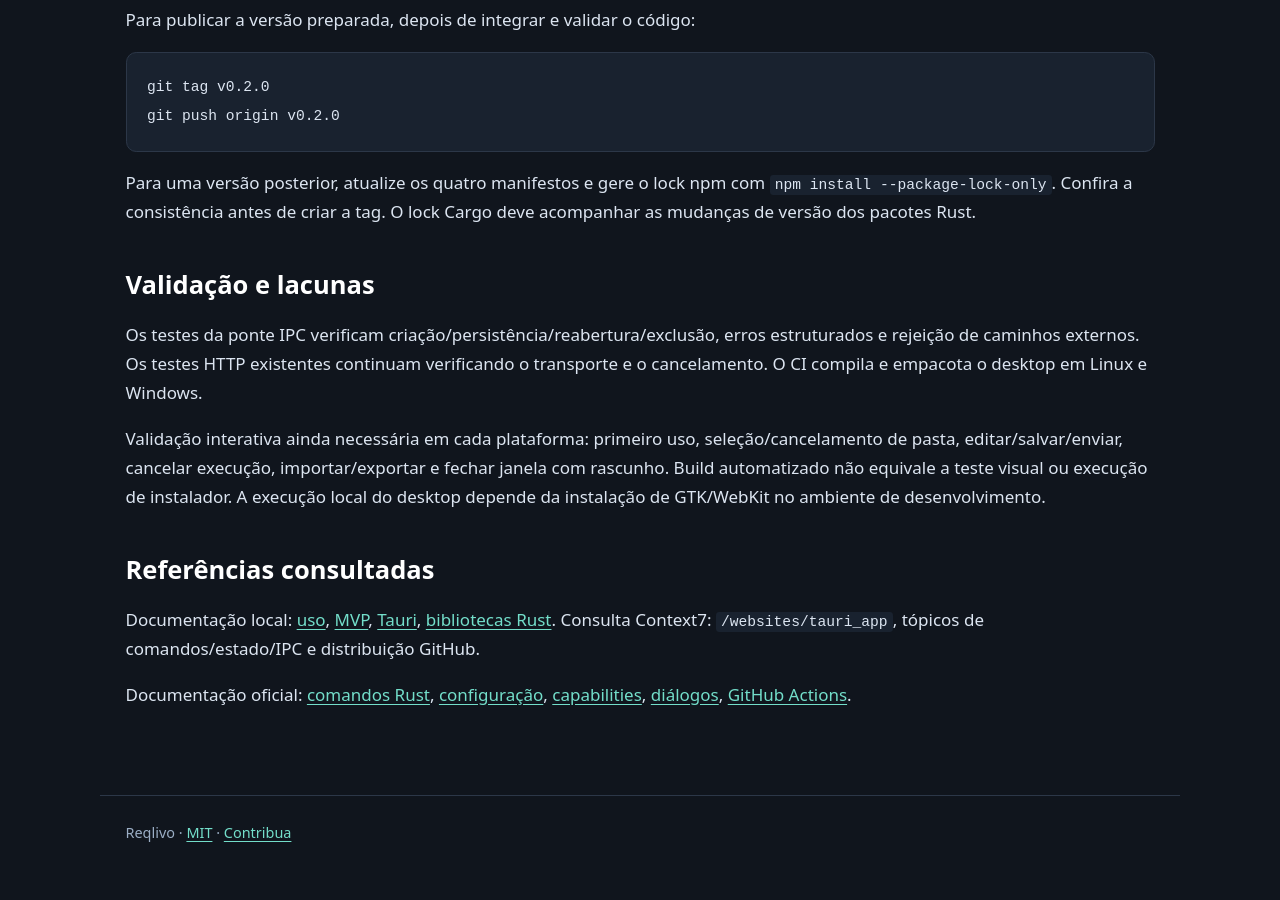
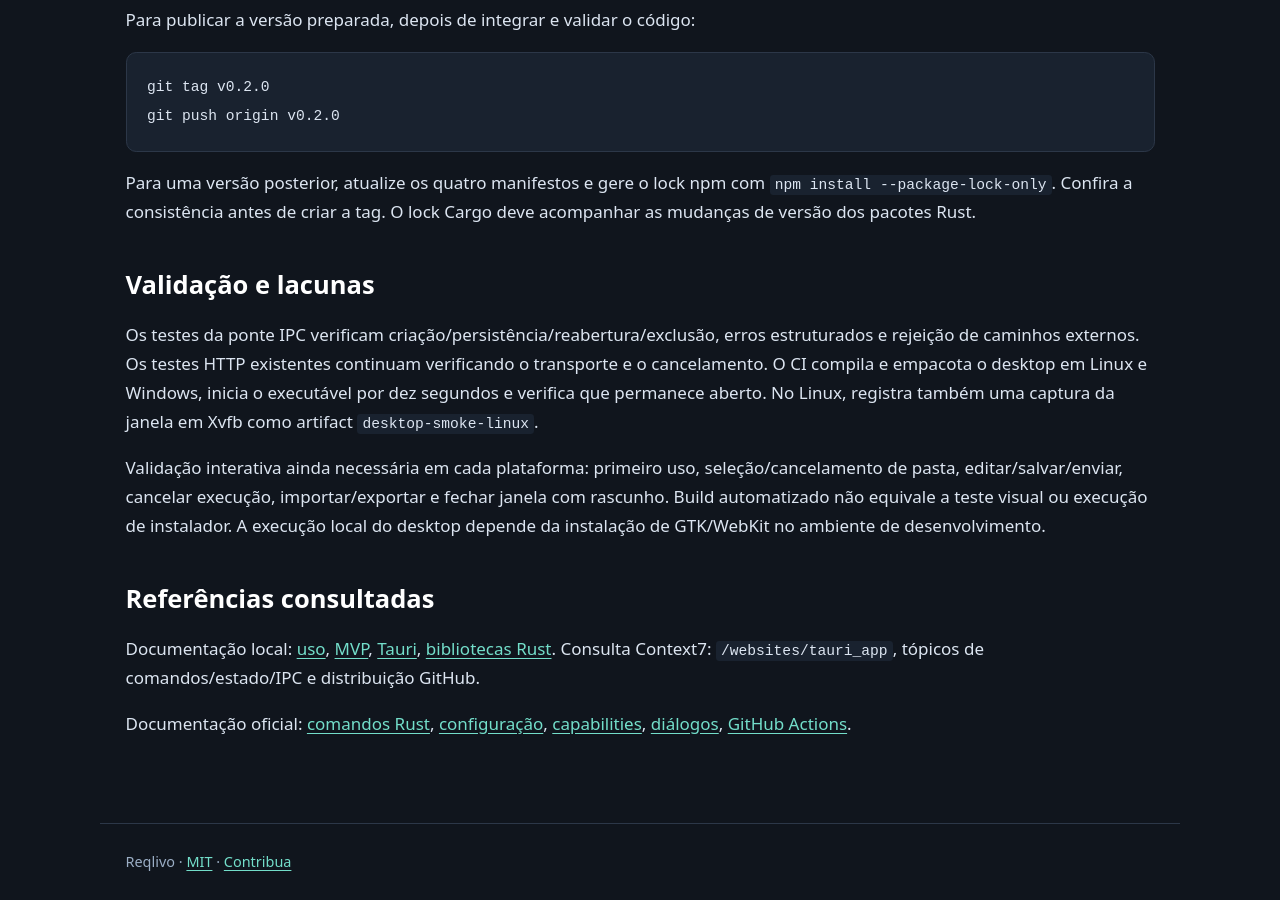
Before and after one commit to Andre-Ricardo/reqlivo, a Jekyll site: the page built from docs/desktop.md, in a window 1280 px wide and 900 px high, scrolled down 2963 px. Built offline with Jekyll 4.4.1, drawn with Linux system fonts in a browser that asks for light colours; before the commit the page ends 3834 px from its top, so only the background shows below that.

Commit message:
Verifica abertura do aplicativo nos builds desktop

```diff
--- a/docs/desktop.md
+++ b/docs/desktop.md
@@ -96,7 +96,7 @@
 
 ## Validação e lacunas
 
-Os testes da ponte IPC verificam criação/persistência/reabertura/exclusão, erros estruturados e rejeição de caminhos externos. Os testes HTTP existentes continuam verificando o transporte e o cancelamento. O CI compila e empacota o desktop em Linux e Windows.
+Os testes da ponte IPC verificam criação/persistência/reabertura/exclusão, erros estruturados e rejeição de caminhos externos. Os testes HTTP existentes continuam verificando o transporte e o cancelamento. O CI compila e empacota o desktop em Linux e Windows, inicia o executável por dez segundos e verifica que permanece aberto. No Linux, registra também uma captura da janela em Xvfb como artifact `desktop-smoke-linux`.
 
 Validação interativa ainda necessária em cada plataforma: primeiro uso, seleção/cancelamento de pasta, editar/salvar/enviar, cancelar execução, importar/exportar e fechar janela com rascunho. Build automatizado não equivale a teste visual ou execução de instalador. A execução local do desktop depende da instalação de GTK/WebKit no ambiente de desenvolvimento.
 
```
Also changed, not shown: .github/workflows/desktop.yml.
